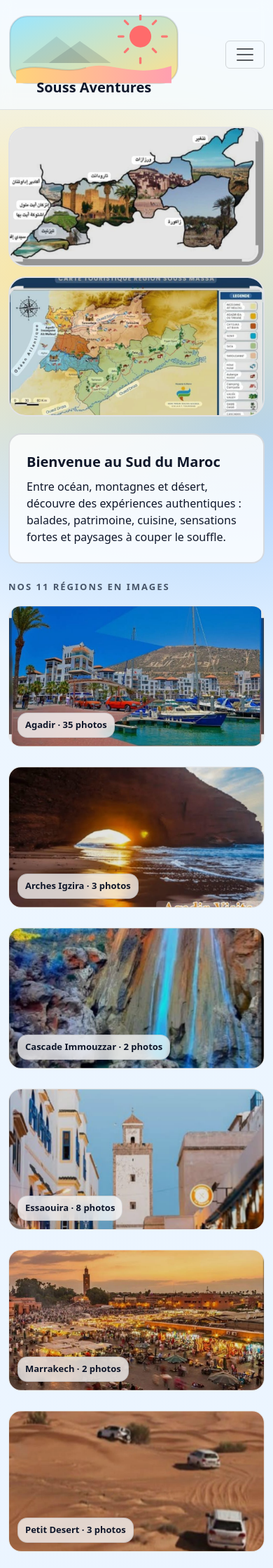
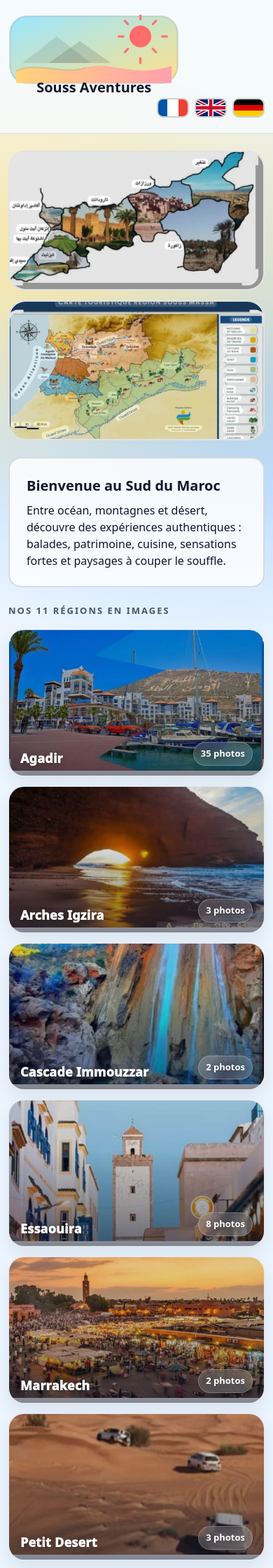
Before and after one commit to toto19771971/agence_tourisme_agadir, a Flask app: page / in a window 390 px wide. Shown: the top 2240 px of the page at 70% size. Run offline with Flask 3, Linux system fonts and the light colour scheme.

Commit message:
Home modernisé + drapeaux mobile + fix regions images

```diff
--- a/static/css/style.css
+++ b/static/css/style.css
@@ -36,7 +36,6 @@ a:hover{ color: inherit; }
   width:100%;
   height:100%;
   object-fit: cover;
-  /* pas de filtre = pas d’assombrissement / pas de perte de netteté */
   transform: scale(1.02);
 }
 
@@ -169,7 +168,7 @@ a:hover{ color: inherit; }
   color: var(--muted);
 }
 
-/* bande photos horizontale (anti-scroll vertical) */
+/* bande photos horizontale */
 .hscroll{
   display:flex;
   gap: 10px;
@@ -202,7 +201,7 @@ a:hover{ color: inherit; }
 }
 .hscroll-item:hover img{ transform: scale(1.06); }
 
-/* Région: photos plus grandes */
+/* Région: colonnes */
 .region-masonry{
   column-count: 3;
   column-gap: 14px;
@@ -214,9 +213,7 @@ a:hover{ color: inherit; }
   .region-masonry{ column-count: 1; }
 }
 
-
-
-/* Home: 11 régions en grille (pas de trous / pas d’espace vide) */
+/* Home: ancienne grille (laissée, mais Home n’utilise plus masonry-item) */
 .home-masonry{
   display:grid;
   grid-template-columns: repeat(auto-fit, minmax(280px, 1fr));
@@ -247,8 +244,7 @@ a:hover{ color: inherit; }
   .hero-map{ width:96px; height:64px; }
 }
 
-
-/* Panels / formulaires (plus visibles) */
+/* Panels / formulaires */
 .panel{
   background: rgba(255,255,255,.82);
   border: 2px solid rgba(15,23,42,.14);
@@ -277,8 +273,7 @@ a:hover{ color: inherit; }
   border-color: #ff6b6b;
 }
 
-
-/* HERO = 2 cartes plein cadre */
+/* HERO = 2 cartes */
 .hero-maps-only{
   min-height: unset;
   height: 240px;
@@ -310,19 +305,6 @@ a:hover{ color: inherit; }
   .hero-map-big{ height:200px; }
 }
 
-
-/* Drapeaux (même hauteur que le logo, largeur moitié) */
-.flag-img{
-  height: 50px;
-  width: 100px;
-  border-radius: 10px;
-  border: 2px solid rgba(15,23,42,.18);
-  object-fit: cover;
-  display:block;
-}
-.flag-link{ display:block; }
-
-
 .brand-stack{
   display:flex;
   flex-direction:column;
@@ -343,3 +325,146 @@ a:hover{ color: inherit; }
   color:#0f172a;
   line-height:1;
 }
+
+/* =========================
+   CORRECTION REGIONS : vides entre photo et cadre
+   Effet visuel : toutes les photos de région ont la même hauteur,
+   donc plus de "cadres" plus grands que l'image.
+   ========================= */
+.region-masonry .masonry-item img{
+  width: 100%;
+  height: 240px;
+  object-fit: cover;
+  display: block;
+}
+@media (max-width: 576px){
+  .region-masonry .masonry-item img{ height: 200px; }
+}
+
+/* =========================
+   DRAPEAUX : toujours visibles (même sur mobile)
+   Effet visuel : petits drapeaux propres à droite du logo,
+   sans être cachés par un menu.
+   ========================= */
+.lang-flags{ flex-wrap: nowrap; }
+.flag-btn{
+  border: 0;
+  background: transparent;
+  padding: 0;
+  line-height: 0;
+  display: inline-flex;
+  align-items: center;
+  justify-content: center;
+}
+.flag-img{
+  height: 36px;
+  width: 58px;
+  border-radius: 10px;
+  border: 2px solid rgba(15,23,42,.18);
+  object-fit: cover;
+  display:block;
+}
+@media (max-width: 576px){
+  .flag-img{
+    height: 28px;
+    width: 46px;
+    border-radius: 9px;
+  }
+}
+
+/* =========================
+   HOME UNIQUEMENT : cartes modernes
+   Effet visuel :
+   - 2 colonnes sur ordinateur
+   - 1 colonne sur mobile
+   - zoom doux + voile sombre + titre en bas
+   ========================= */
+.home-grid{
+  display:grid;
+  gap: 14px;
+  grid-template-columns: 1fr;
+}
+@media (min-width: 992px){
+  .home-grid{ grid-template-columns: repeat(2, minmax(0, 1fr)); }
+}
+
+.home-card{
+  position: relative;
+  display:block;
+  border-radius: 22px;
+  overflow: hidden;
+  border: 1px solid var(--border);
+  background: var(--card);
+  box-shadow: 0 10px 22px rgba(15,23,42,.08);
+  transform: translateZ(0);
+  transition: transform .22s ease, box-shadow .22s ease;
+  min-height: 210px;
+}
+
+.home-card:hover{
+  transform: translateY(-4px);
+  box-shadow: 0 18px 42px rgba(15,23,42,.14);
+}
+
+.home-card-carousel,
+.home-card-carousel .carousel-inner,
+.home-card-carousel .carousel-item{
+  height: 100%;
+}
+
+.home-card-img{
+  width: 100%;
+  height: 240px;
+  object-fit: cover;
+  transform: scale(1.01);
+  transition: transform .45s ease;
+  display:block;
+}
+@media (max-width: 576px){
+  .home-card-img{ height: 200px; }
+}
+
+.home-card:hover .home-card-img{
+  transform: scale(1.06);
+}
+
+.home-card::after{
+  content:"";
+  position:absolute;
+  inset:0;
+  background: linear-gradient(180deg, rgba(15,23,42,0) 35%, rgba(15,23,42,.55) 100%);
+  opacity: .95;
+  pointer-events:none;
+}
+
+.home-card-overlay{
+  position:absolute;
+  left: 16px;
+  right: 16px;
+  bottom: 14px;
+  z-index: 2;
+  color: #ffffff;
+  text-shadow: 0 2px 10px rgba(0,0,0,.35);
+  display:flex;
+  align-items:flex-end;
+  justify-content:space-between;
+  gap: 10px;
+}
+
+.home-card-title{
+  font-weight: 950;
+  letter-spacing: .2px;
+  font-size: 18px;
+  line-height: 1.1;
+}
+
+.home-card-meta{
+  font-size: 13px;
+  font-weight: 800;
+  padding: 6px 10px;
+  border-radius: 999px;
+  background: rgba(255,255,255,.18);
+  border: 1px solid rgba(255,255,255,.22);
+  backdrop-filter: blur(10px);
+  white-space: nowrap;
+}
--- a/templates/base.html
+++ b/templates/base.html
@@ -10,40 +10,34 @@
 </head>
 <body>
 
-<nav class="navbar navbar-expand-lg navbar-light sticky-top" style="background: rgba(247,251,255,.78); border-bottom:1px solid rgba(15,23,42,.10);">
-  <div class="container py-2">
+<nav class="navbar navbar-light sticky-top" style="background: rgba(247,251,255,.78); border-bottom:1px solid rgba(15,23,42,.10);">
+  <div class="container py-2 d-flex align-items-center">
 
     <a class="navbar-brand brand-stack" href="{{ url_for('home') }}">
       <img src="{{ url_for('static', filename='logo_icon.svg') }}" class="brand-logo" alt="Logo">
       <div class="brand-name">Souss Aventures</div>
     </a>
 
-    <button class="navbar-toggler" type="button" data-bs-toggle="collapse" data-bs-target="#nav">
-      <span class="navbar-toggler-icon"></span>
-    </button>
+    <div class="ms-auto d-flex gap-2 align-items-center lang-flags">
 
-    <div class="collapse navbar-collapse" id="nav">
-      <div class="ms-auto d-flex gap-2 align-items-center">
-
-        <form method="post" action="{{ url_for('set_lang', lang_code='fr') }}" style="display:inline;">
-          <button type="submit" style="border:0;background:transparent;padding:0;">
+      <form method="post" action="{{ url_for('set_lang', lang_code='fr') }}" class="m-0">
+        <button type="submit" class="flag-btn" aria-label="Français">
           <img src="{{ url_for('static', filename='flags/fr.svg') }}" class="flag-img" alt="Français">
         </button>
       </form>
 
-        <form method="post" action="{{ url_for('set_lang', lang_code='en') }}" style="display:inline;">
-          <button type="submit" style="border:0;background:transparent;padding:0;">
+      <form method="post" action="{{ url_for('set_lang', lang_code='en') }}" class="m-0">
+        <button type="submit" class="flag-btn" aria-label="English">
           <img src="{{ url_for('static', filename='flags/gb.svg') }}" class="flag-img" alt="English">
         </button>
       </form>
 
-        <form method="post" action="{{ url_for('set_lang', lang_code='de') }}" style="display:inline;">
-          <button type="submit" style="border:0;background:transparent;padding:0;">
+      <form method="post" action="{{ url_for('set_lang', lang_code='de') }}" class="m-0">
+        <button type="submit" class="flag-btn" aria-label="Deutsch">
           <img src="{{ url_for('static', filename='flags/de.svg') }}" class="flag-img" alt="Deutsch">
         </button>
       </form>
 
-      </div>
     </div>
 
   </div>
--- a/templates/home.html
+++ b/templates/home.html
@@ -28,31 +28,27 @@
 
 <div class="section-title mb-3">{{ tr('home_title') }}</div>
 
-<div class="home-masonry">
+<div class="home-grid">
   {% for r in regions %}
-    <a href="{{ url_for('region', slug=r.slug) }}" class="masonry-item d-block">
+    <a href="{{ url_for('region', slug=r.slug) }}" class="home-card">
       {% if r.carousel and r.carousel|length > 0 %}
-        <div id="car-{{ r.slug }}" class="carousel slide" data-bs-ride="carousel" data-bs-interval="1800">
+        <div id="car-{{ r.slug }}" class="carousel slide home-card-carousel" data-bs-ride="carousel" data-bs-interval="1800" data-bs-pause="false">
           <div class="carousel-inner">
             {% for url in r.carousel %}
               <div class="carousel-item {% if loop.index0 == 0 %}active{% endif %}">
-                <img src="{{ url }}" class="d-block w-100" style="height:200px; object-fit:cover;" alt="{{ r.name }}">
+                <img src="{{ url }}" class="d-block w-100 home-card-img" alt="{{ r.name }}" loading="lazy">
               </div>
             {% endfor %}
           </div>
         </div>
       {% endif %}
-      <div class="masonry-label">{{ r.name }} · {{ r.count }} photos</div>
+
+      <div class="home-card-overlay">
+        <div class="home-card-title">{{ r.name }}</div>
+        <div class="home-card-meta">{{ r.count }} photos</div>
+      </div>
     </a>
   {% endfor %}
-
-  <!-- carte 2 = tuile pour meubler -->
-  {% if cartes_urls and cartes_urls|length >= 2 %}
-    <div class="masonry-item d-block">
-      <img src="{{ cartes_urls[1] }}" alt="Carte 2" style="width:100%; height:200px; object-fit:cover;">
-      <div class="masonry-label">Carte</div>
-    </div>
-  {% endif %}
 </div>
 
 <!-- CTA en bas à droite -->
```
Lines whose indentation alone changed are shown as unchanged.
